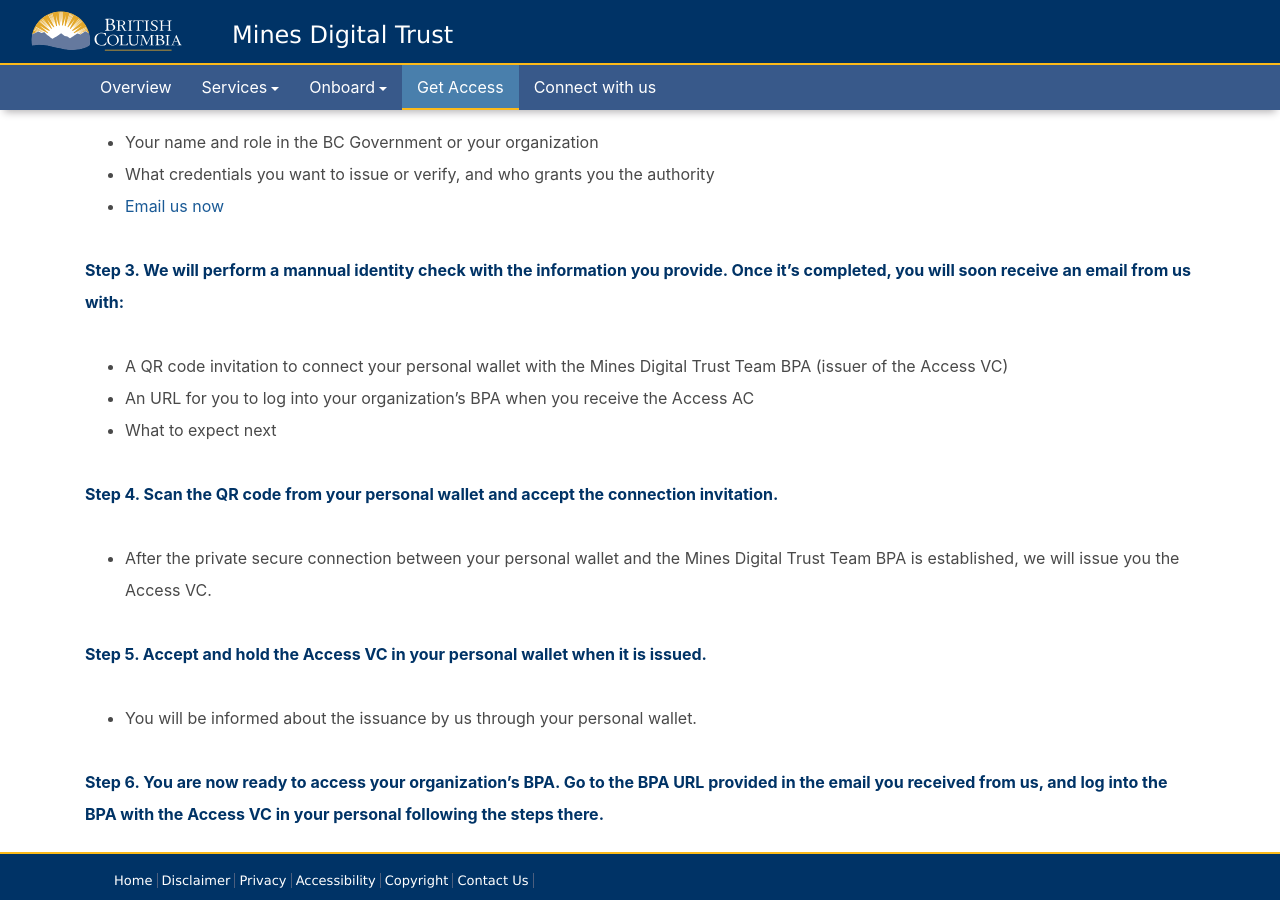
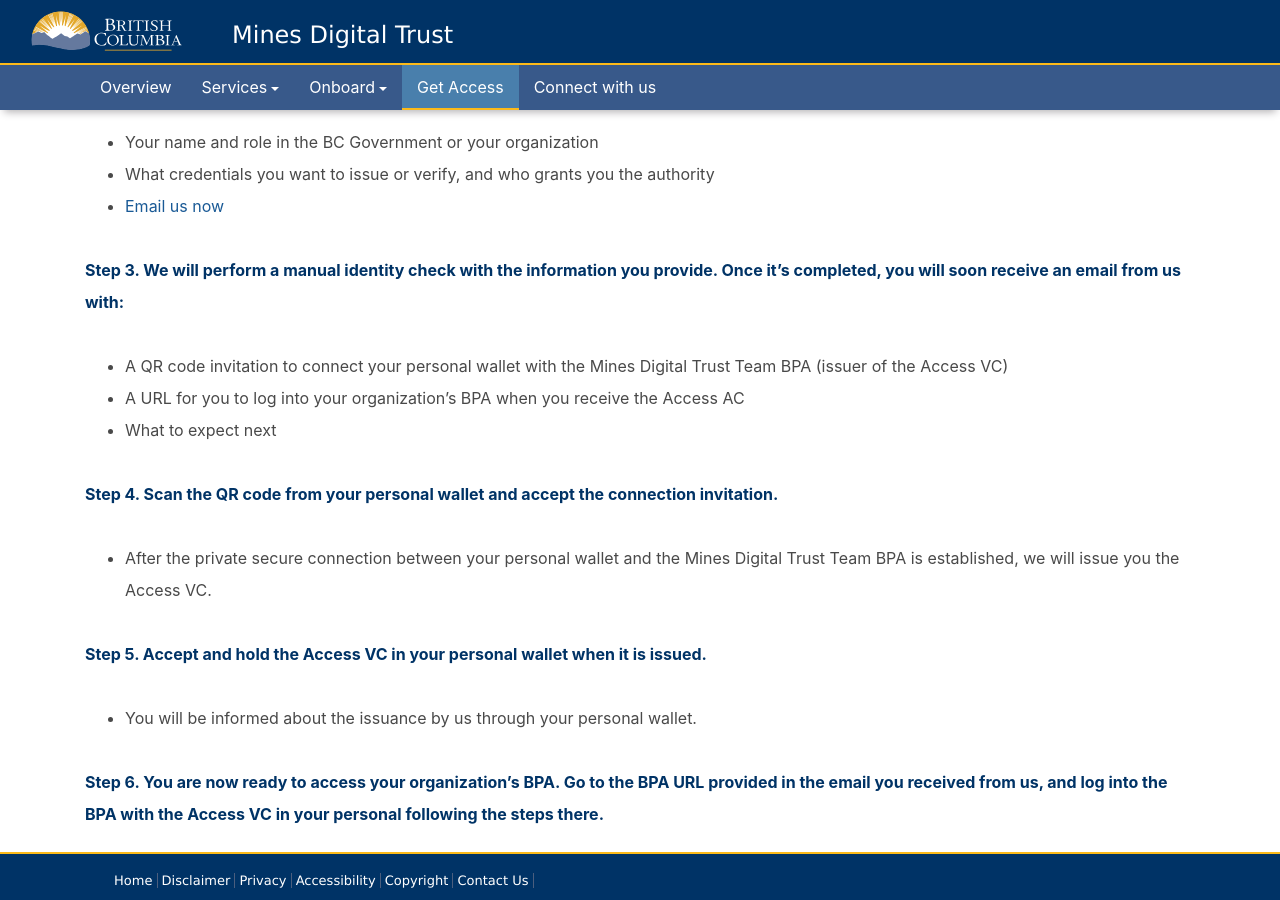
Before and after one commit to bcgov/mines-digital-trust, a Jekyll site: the page built from docs/access.md, in a window 1280 px wide and 900 px high, scrolled down 962 px. Built offline with Jekyll 4.4.1, drawn with Linux system fonts in a browser that asks for light colours; nearby versions of some CDN libraries.

```diff
--- a/docs/access.md
+++ b/docs/access.md
@@ -19,9 +19,9 @@ description: The Business Partner Agent (BPA) is software run by an organization
 - What credentials you want to issue or verify, and who grants you the authority
 - <a href="mailto:MinesDigitalTrust@gov.bc.ca?subject=Request Access to BPA">Email us now</a>
 
-**Step 3. We will perform a mannual identity check with the information you provide. Once it's completed, you will soon receive an email from us with:**
+**Step 3. We will perform a manual identity check with the information you provide. Once it's completed, you will soon receive an email from us with:**
 - A QR code invitation to connect your personal wallet with the Mines Digital Trust Team BPA (issuer of the Access VC)
-- An URL for you to log into your organization's BPA when you receive the Access AC
+- A URL for you to log into your organization's BPA when you receive the Access AC
 - What to expect next
 
 **Step 4. Scan the QR code from your personal wallet and accept the connection invitation.**
```
Also changed, not shown: docs/assets/images/team.png, 2 other files.
